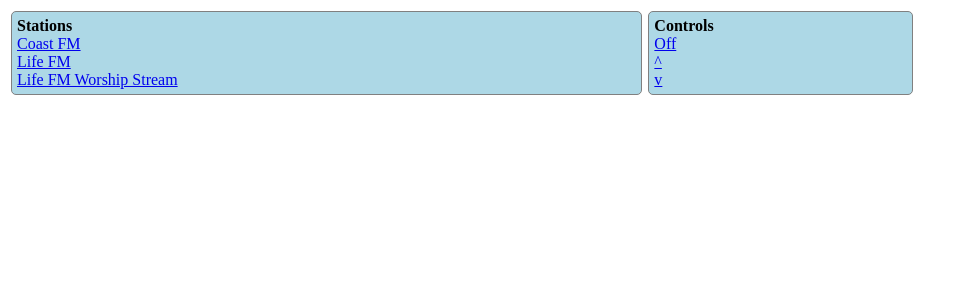
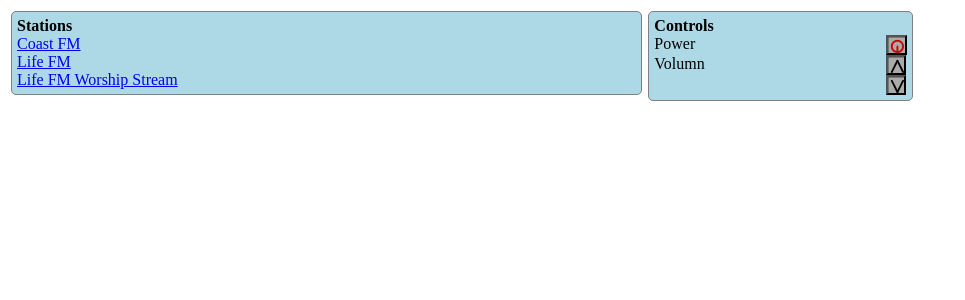
Before and after one commit to alvarouribe/webradio, a PHP site: page / in a window 1280 px wide. Shown: the top 300 px of the page, without its empty margins (0-965 px from the left). Run offline with PHP 8.4, Linux system fonts and the light colour scheme; some libraries are stand-ins or nearby versions.

Commit message:
More images changes to make things prettyer

```diff
--- a/index.php
+++ b/index.php
@@ -78,9 +78,20 @@ foreach($stations as $station =>$url)
 </div>
 <div class="controls">
 <span class="heading">Controls</span><br>
-<a href="index.php?off=true">Off</a><br>
-<a href="index.php?vol=plus" onclick="return vol('plus');">^</a><br>
-<a href="index.php?vol=min" onclick="return vol('min');">v</a><br>
+<div style="width: 100%;">
+	<div style="float: left;width:50%;">Power</div>
+	<div>
+	<button style="float:right;width: 21px; height: 20px;background: url('images/off.png');" onclick="turnoff();"></button>
+	</div>
+</div>
+<div style="clear: both;"></div>
+<div>
+<div style="float: left;width:50%;">Volumn</div>
+<div style="width:21px;float: right;">
+<button style="width: 20px; height: 20px;background: url('images/up.png');" onclick="return vol('plus');"></button>
+<button style="width: 20px; height: 20px;background: url('images/down.png');" onclick="return vol('min');"></button>
+</div>
+</div>
 </div>
 
 <script language="javascript">
@@ -92,5 +103,11 @@ function vol(direction)
 
 	return false;
 }
+function turnoff()
+{
+	$.ajax({
+  		url: "index.php?off=true"
+	});
+}
 </script>
 </html>
```
Also changed, not shown: images/down.png (added), images/down.svg (added), images/off.png (added), images/off.svg (added), images/up.png (added), images/up.svg (added).
